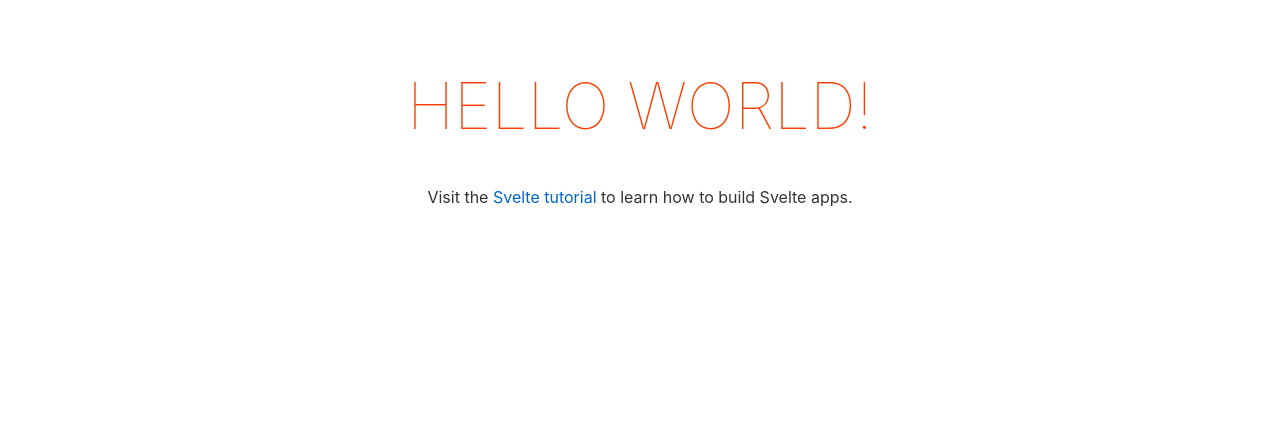
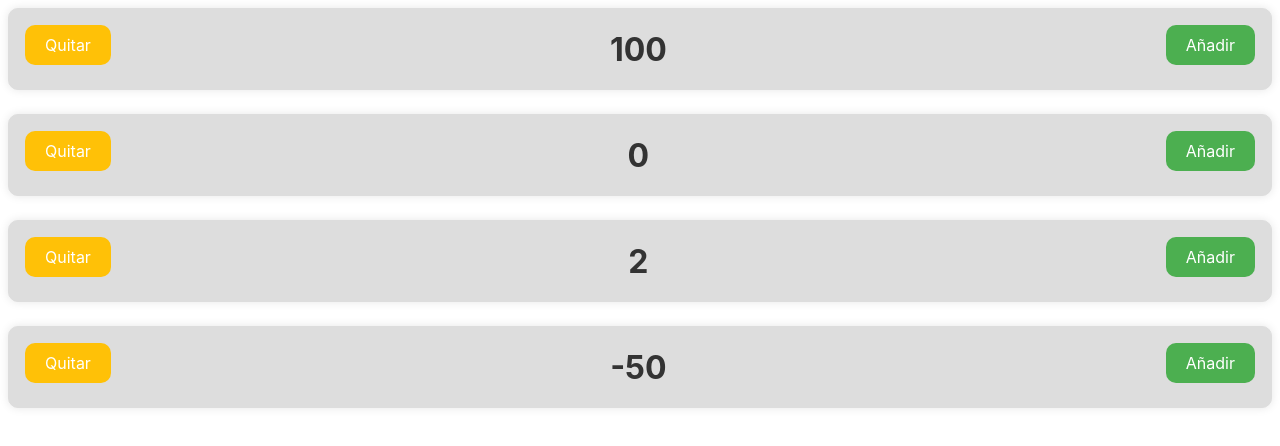
Before and after one commit to AlexCera/movies-web, a Svelte app: page / in a window 1280 px wide. Shown: the top 446 px of the page. Built offline with nearby package versions, Linux system fonts and the light colour scheme.

Commit message:
Componente Counter aplicando conceptos de manejo de estado

```diff
--- a/src/App.svelte
+++ b/src/App.svelte
@@ -1,33 +1,10 @@
 <script>
-	export let name;
+	import CounterComponent from "../src/Counter.svelte";
 </script>
 
 <main>
-	<h1>Hello {name}!</h1>
-	<p>
-		Visit the <a href="https://svelte.dev/tutorial">Svelte tutorial</a> to learn
-		how to build Svelte apps.
-	</p>
+	<CounterComponent initCounter={100} />
+	<CounterComponent />
+	<CounterComponent initCounter={2} />
+	<CounterComponent initCounter={-50} />
 </main>
-
-<style>
-	main {
-		text-align: center;
-		padding: 1em;
-		max-width: 240px;
-		margin: 0 auto;
-	}
-
-	h1 {
-		color: #ff3e00;
-		text-transform: uppercase;
-		font-size: 4em;
-		font-weight: 100;
-	}
-
-	@media (min-width: 640px) {
-		main {
-			max-width: none;
-		}
-	}
-</style>
--- /dev/null
+++ b/src/Counter.svelte
@@ -0,0 +1,66 @@
+<script>
+    export let initCounter = 0;
+    let counter = initCounter;
+
+    function handleClickIncrement() {
+        counter++;
+    }
+    function handleClickDecrement() {
+        counter--;
+    }
+</script>
+
+<div class="container-counter">
+    <button on:click={handleClickDecrement} class="btn btn-decrement"
+        >Quitar</button
+    >
+    <span class="counter-value">{counter}</span>
+    <button on:click={handleClickIncrement} class="btn btn-increment"
+        >Añadir</button
+    >
+</div>
+
+<style>
+    .container-counter {
+        display: flex;
+        align-items: center;
+        justify-content: space-between;
+        padding: 16px;
+        border: 1px solid #ddd;
+        border-radius: 10px;
+        box-shadow: 0 0 10px rgba(0, 0, 0, 0.1);
+        background: #ddd;
+        margin-bottom: 1.5rem;
+    }
+
+    .counter-value {
+        font-size: 2rem;
+        font-weight: bold;
+        margin: 0 16px;
+    }
+
+    .btn {
+        background-color: #4caf50;
+        color: #fff;
+        border: none;
+        border-radius: 10px;
+        padding: 10px 20px;
+        font-size: 16px;
+        cursor: pointer;
+    }
+
+    .btn-decrement {
+        background-color: #ffc107;
+    }
+    .btn-decrement:hover {
+        background-color: #dda702;
+    }
+
+    .btn-increment {
+        background-color: #4caf50;
+    }
+
+    .btn-increment:hover {
+        background-color: #3e8e41;
+    }
+</style>
--- a/src/main.js
+++ b/src/main.js
@@ -3,7 +3,7 @@ import App from './App.svelte';
 const app = new App({
 	target: document.body,
 	props: {
-		name: 'world'
+		initCounter: 5
 	}
 });
 
```
